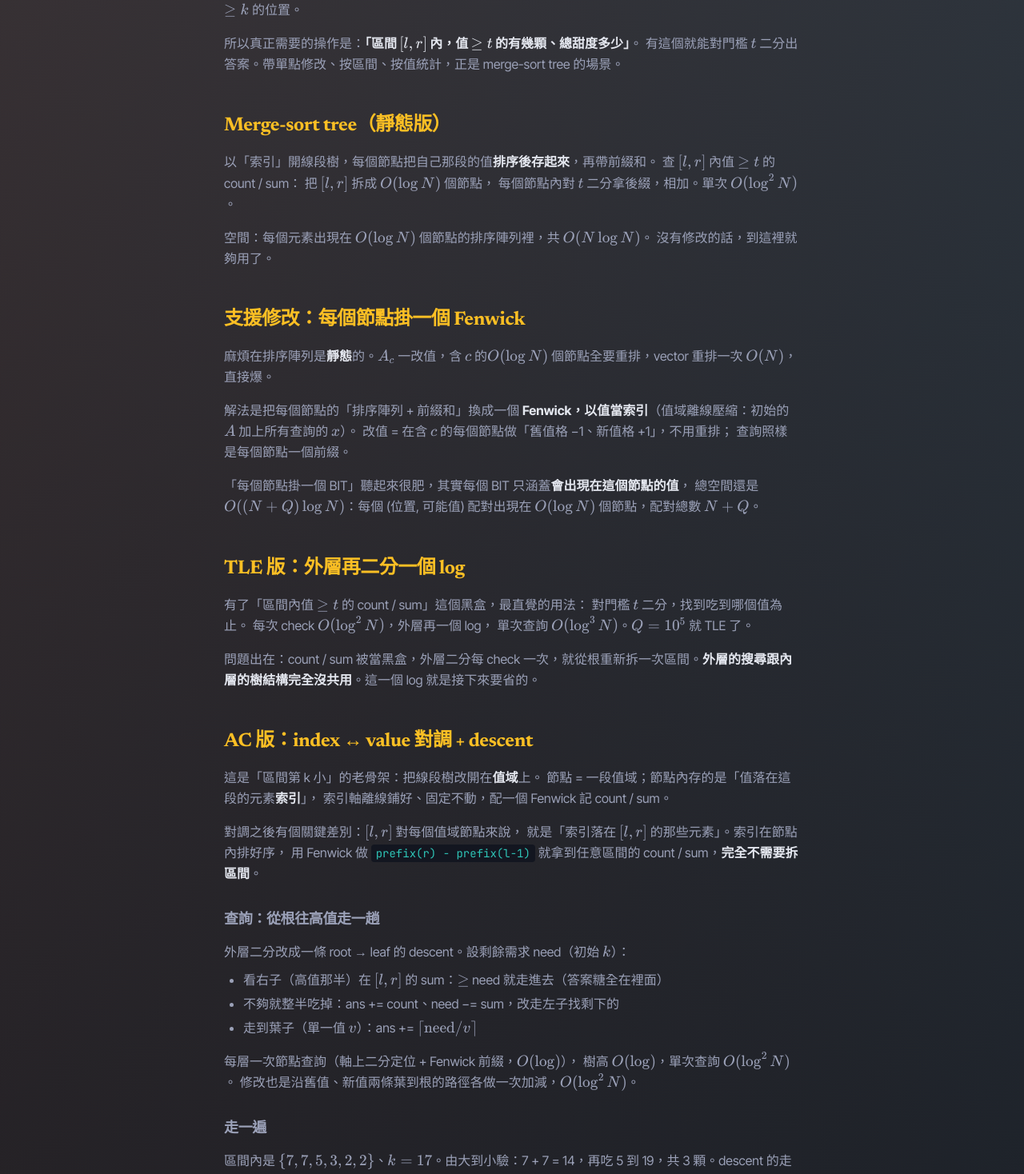
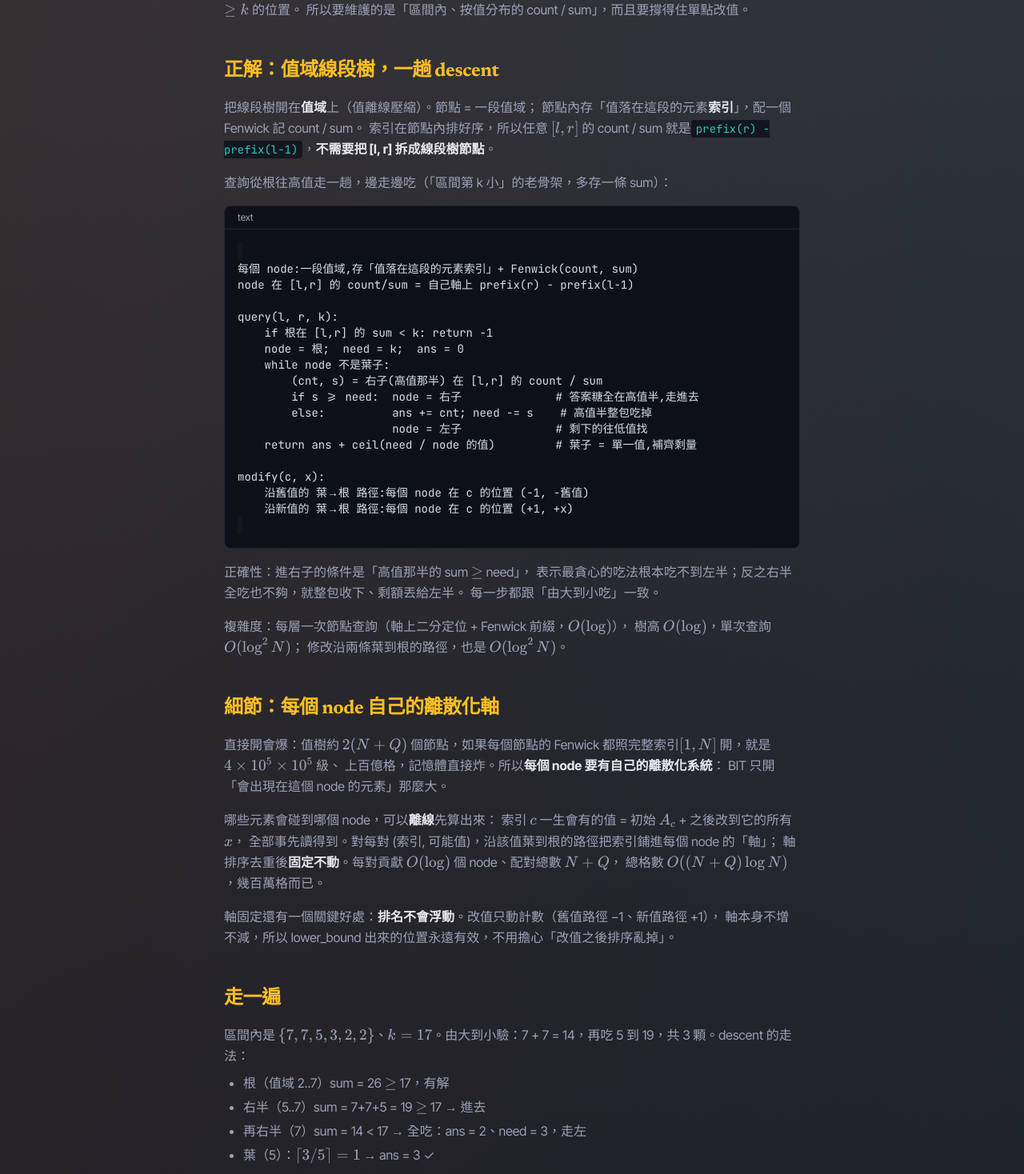
Before and after one commit to HanaYukii/hanayukii-site, a Next.js app: page /blog/abc467g-many-sweets in a window 1280 px wide. Shown: the part 1060-2528 px from the top of the page at 80% size. Built offline with nearby package versions, Linux system fonts and the light colour scheme.

Commit message:
Update /blog/abc467g-many-sweets — 正解前置 + pseudo code、離散化細節、TLE 降為附註

```diff
--- a/src/app/blog/abc467g-many-sweets/page.tsx
+++ b/src/app/blog/abc467g-many-sweets/page.tsx
@@ -10,11 +10,11 @@ import PostJsonLd from "@/components/PostJsonLd";
 export const metadata: Metadata = articleMetadata("/blog/abc467g-many-sweets", {
   title: "AtCoder ABC 467 G Many Sweets Problem | 花雪 HanaYukii",
   description:
-    "AtCoder ABC 467 G 題解。帶單點修改的「區間吃糖到 ≥ k 最少顆數」：merge-sort tree 每節點掛 Fenwick 支援改值，再把 index / value 對調、用 kth-element 式 descent 省掉外層二分的 log。",
+    "AtCoder ABC 467 G 題解。值域線段樹 + kth-element 式 descent 直接走出「區間吃糖到 ≥ k 最少顆數」；每個 node 自帶離線鋪好的離散化軸與 Fenwick 支援單點改值。附 merge-sort tree + 外層二分為何多一個 log。",
   openGraph: {
     title: "AtCoder ABC 467 G Many Sweets Problem",
     description:
-      "merge-sort tree 掛 Fenwick 支援修改，再把 index / value 對調、用 descent 省掉外層二分。",
+      "值域線段樹 + descent 一趟走出答案；每個 node 自帶離線鋪好的離散化軸，BIT 不用開大。",
     type: "article",
   },
 });
@@ -77,10 +77,10 @@ export default function Abc467gManySweets() {
             {[
               { id: "problem", title: "問題重述" },
               { id: "greedy", title: "子問題：由大到小吃" },
-              { id: "msort", title: "Merge-sort tree（靜態版）" },
-              { id: "fenwick", title: "支援修改：每個節點掛一個 Fenwick" },
-              { id: "tle", title: "TLE 版：外層再二分一個 log" },
-              { id: "descent", title: "AC 版：index ↔ value 對調 + descent" },
+              { id: "solution", title: "正解：值域線段樹，一趟 descent" },
+              { id: "discretize", title: "細節：每個 node 自己的離散化軸" },
+              { id: "walkthrough", title: "走一遍" },
+              { id: "tle", title: "附註：merge-sort tree + 外層二分為何多一個 log" },
               { id: "pitfalls", title: "幾個容易誤解的點" },
               { id: "code", title: "完整 Code" },
             ].map((item, i) => (
@@ -118,87 +118,72 @@ export default function Abc467gManySweets() {
           <p>
             固定 <InlineMath math="[l, r]" /> 跟 <InlineMath math="k" />：想吃最少顆，當然挑最甜的先吃。
             把區間內的值由大到小排，答案就是前綴和第一次 <InlineMath math="\ge k" /> 的位置。
-          </p>
-          <p className="mt-4">
-            所以真正需要的操作是：<strong>「區間 <InlineMath math="[l, r]" /> 內，值 <InlineMath math="\ge t" /> 的有幾顆、總甜度多少」</strong>。
-            有這個就能對門檻 <InlineMath math="t" /> 二分出答案。帶單點修改、按區間、按值統計，正是 merge-sort tree 的場景。
+            所以要維護的是「區間內、按值分布的 count / sum」，而且要撐得住單點改值。
           </p>
         </FadeIn>
 
         <FadeIn>
-          <Heading id="msort">Merge-sort tree（靜態版）</Heading>
+          <Heading id="solution">正解：值域線段樹，一趟 descent</Heading>
           <p>
-            以「索引」開線段樹，每個節點把自己那段的值<strong>排序後存起來</strong>，再帶前綴和。
-            查 <InlineMath math="[l, r]" /> 內值 <InlineMath math="\ge t" /> 的 count / sum：
-            把 <InlineMath math="[l, r]" /> 拆成 <InlineMath math="O(\log N)" /> 個節點，
-            每個節點內對 <InlineMath math="t" /> 二分拿後綴，相加。單次 <InlineMath math="O(\log^2 N)" />。
+            把線段樹開在<strong>值域</strong>上（值離線壓縮）。節點 = 一段值域；
+            節點內存「值落在這段的元素<strong>索引</strong>」，配一個 Fenwick 記 count / sum。
+            索引在節點內排好序，所以任意 <InlineMath math="[l, r]" /> 的 count / sum 就是
+            <code>prefix(r) − prefix(l−1)</code>，<strong>不需要把 [l, r] 拆成線段樹節點</strong>。
           </p>
           <p className="mt-4">
-            空間：每個元素出現在 <InlineMath math="O(\log N)" /> 個節點的排序陣列裡，共 <InlineMath math="O(N \log N)" />。
-            沒有修改的話，到這裡就夠用了。
+            查詢從根往高值走一趟，邊走邊吃（「區間第 k 小」的老骨架，多存一條 sum）：
+          </p>
+          <Code lang="text">{`每個 node:一段值域,存「值落在這段的元素索引」+ Fenwick(count, sum)
+node 在 [l,r] 的 count/sum = 自己軸上 prefix(r) - prefix(l-1)
+
+query(l, r, k):
+    if 根在 [l,r] 的 sum < k: return -1
+    node = 根;  need = k;  ans = 0
+    while node 不是葉子:
+        (cnt, s) = 右子(高值那半) 在 [l,r] 的 count / sum
+        if s >= need:  node = 右子              # 答案糖全在高值半,走進去
+        else:          ans += cnt; need -= s    # 高值半整包吃掉
+                       node = 左子              # 剩下的往低值找
+    return ans + ceil(need / node 的值)         # 葉子 = 單一值,補齊剩量
+
+modify(c, x):
+    沿舊值的 葉→根 路徑:每個 node 在 c 的位置 (-1, -舊值)
+    沿新值的 葉→根 路徑:每個 node 在 c 的位置 (+1, +x)`}</Code>
+          <p className="mt-4">
+            正確性：進右子的條件是「高值那半的 sum <InlineMath math="\ge" /> need」，
+            表示最貪心的吃法根本吃不到左半；反之右半全吃也不夠，就整包收下、剩額丟給左半。
+            每一步都跟「由大到小吃」一致。
+          </p>
+          <p className="mt-4">
+            複雜度：每層一次節點查詢（軸上二分定位 + Fenwick 前綴，<InlineMath math="O(\log)" />），
+            樹高 <InlineMath math="O(\log)" />，單次查詢 <InlineMath math="O(\log^2 N)" />；
+            修改沿兩條葉到根的路徑，也是 <InlineMath math="O(\log^2 N)" />。
           </p>
         </FadeIn>
 
         <FadeIn>
-          <Heading id="fenwick">支援修改：每個節點掛一個 Fenwick</Heading>
+          <Heading id="discretize">細節：每個 node 自己的離散化軸</Heading>
           <p>
-            麻煩在排序陣列是<strong>靜態</strong>的。<InlineMath math="A_c" /> 一改值，含 <InlineMath math="c" /> 的
-            <InlineMath math="O(\log N)" /> 個節點全要重排，vector 重排一次 <InlineMath math="O(N)" />，直接爆。
+            直接開會爆：值樹約 <InlineMath math="2(N+Q)" /> 個節點，如果每個節點的 Fenwick 都照完整索引
+            <InlineMath math="[1, N]" /> 開，就是 <InlineMath math="4 \times 10^5 \times 10^5" /> 級、
+            上百億格，記憶體直接炸。所以<strong>每個 node 要有自己的離散化系統</strong>：
+            BIT 只開「會出現在這個 node 的元素」那麼大。
           </p>
           <p className="mt-4">
-            解法是把每個節點的「排序陣列 + 前綴和」換成一個 <strong>Fenwick，以值當索引</strong>
-            （值域離線壓縮：初始的 <InlineMath math="A" /> 加上所有查詢的 <InlineMath math="x" />）。
-            改值 = 在含 <InlineMath math="c" /> 的每個節點做「舊值格 −1、新值格 +1」，不用重排；
-            查詢照樣是每個節點一個前綴。
+            哪些元素會碰到哪個 node，可以<strong>離線</strong>先算出來：
+            索引 <InlineMath math="c" /> 一生會有的值 = 初始 <InlineMath math="A_c" /> + 之後改到它的所有 <InlineMath math="x" />，
+            全部事先讀得到。對每對 (索引, 可能值)，沿該值葉到根的路徑把索引鋪進每個 node 的「軸」；
+            軸排序去重後<strong>固定不動</strong>。每對貢獻 <InlineMath math="O(\log)" /> 個 node、配對總數 <InlineMath math="N+Q" />，
+            總格數 <InlineMath math="O((N+Q)\log N)" />，幾百萬格而已。
           </p>
           <p className="mt-4">
-            「每個節點掛一個 BIT」聽起來很肥，其實每個 BIT 只涵蓋<strong>會出現在這個節點的值</strong>，
-            總空間還是 <InlineMath math="O((N+Q)\log N)" />：每個 (位置, 可能值) 配對出現在 <InlineMath math="O(\log N)" /> 個節點，配對總數 <InlineMath math="N+Q" />。
+            軸固定還有一個關鍵好處：<strong>排名不會浮動</strong>。改值只動計數（舊值路徑 −1、新值路徑 +1），
+            軸本身不增不減，所以 lower_bound 出來的位置永遠有效，不用擔心「改值之後排序亂掉」。
           </p>
         </FadeIn>
 
         <FadeIn>
-          <Heading id="tle">TLE 版：外層再二分一個 log</Heading>
-          <p>
-            有了「區間內值 <InlineMath math="\ge t" /> 的 count / sum」這個黑盒，最直覺的用法：
-            對門檻 <InlineMath math="t" /> 二分，找到吃到哪個值為止。
-            每次 check <InlineMath math="O(\log^2 N)" />，外層再一個 log，
-            單次查詢 <InlineMath math="O(\log^3 N)" />。<InlineMath math="Q = 10^5" /> 就 TLE 了。
-          </p>
-          <p className="mt-4">
-            問題出在：count / sum 被當黑盒，外層二分每 check 一次，就從根重新拆一次區間。
-            <strong>外層的搜尋跟內層的樹結構完全沒共用</strong>。這一個 log 就是接下來要省的。
-          </p>
-        </FadeIn>
-
-        <FadeIn>
-          <Heading id="descent">AC 版：index ↔ value 對調 + descent</Heading>
-          <p>
-            這是「區間第 k 小」的老骨架：把線段樹改開在<strong>值域</strong>上。
-            節點 = 一段值域；節點內存的是「值落在這段的元素<strong>索引</strong>」，
-            索引軸離線鋪好、固定不動，配一個 Fenwick 記 count / sum。
-          </p>
-          <p className="mt-4">
-            對調之後有個關鍵差別：<InlineMath math="[l, r]" /> 對每個值域節點來說，
-            就是「索引落在 <InlineMath math="[l, r]" /> 的那些元素」。索引在節點內排好序，
-            用 Fenwick 做 <code>prefix(r) − prefix(l−1)</code> 就拿到任意區間的 count / sum，
-            <strong>完全不需要拆區間</strong>。
-          </p>
-          <SubHeading>查詢：從根往高值走一趟</SubHeading>
-          <p>
-            外層二分改成一條 root → leaf 的 descent。設剩餘需求 need（初始 <InlineMath math="k" />）：
-          </p>
-          <ul className="ml-6 mt-2 list-disc space-y-1">
-            <li>看右子（高值那半）在 <InlineMath math="[l, r]" /> 的 sum：<InlineMath math="\ge" /> need 就走進去（答案糖全在裡面）</li>
-            <li>不夠就整半吃掉：ans += count、need −= sum，改走左子找剩下的</li>
-            <li>走到葉子（單一值 <InlineMath math="v" />）：ans += <InlineMath math="\lceil \text{need}/v \rceil" /></li>
-          </ul>
-          <p className="mt-4">
-            每層一次節點查詢（軸上二分定位 + Fenwick 前綴，<InlineMath math="O(\log)" />），
-            樹高 <InlineMath math="O(\log)" />，單次查詢 <InlineMath math="O(\log^2 N)" />。
-            修改也是沿舊值、新值兩條葉到根的路徑各做一次加減，<InlineMath math="O(\log^2 N)" />。
-          </p>
-          <SubHeading>走一遍</SubHeading>
+          <Heading id="walkthrough">走一遍</Heading>
           <p>
             區間內是 <InlineMath math="\{7, 7, 5, 3, 2, 2\}" />、<InlineMath math="k = 17" />。由大到小驗：7 + 7 = 14，再吃 5 到 19，共 3 顆。descent 的走法：
           </p>
@@ -208,6 +193,20 @@ export default function Abc467gManySweets() {
             <li>再右半（7）sum = 14 &lt; 17 → 全吃：ans = 2、need = 3，走左</li>
             <li>葉（5）：<InlineMath math="\lceil 3/5 \rceil = 1" /> → ans = 3 ✓</li>
           </ul>
+        </FadeIn>
+
+        <FadeIn>
+          <Heading id="tle">附註：merge-sort tree + 外層二分為何多一個 log</Heading>
+          <p>
+            最自然的第一版是反過來：以「索引」開線段樹，每個節點存自己那段的值（merge-sort tree），
+            要支援改值就把排序陣列換成 Fenwick。查詢時把 <InlineMath math="[l, r]" /> 拆成
+            <InlineMath math="O(\log N)" /> 個節點問「值 <InlineMath math="\ge t" /> 的 count / sum」，
+            再對門檻 <InlineMath math="t" /> 外層二分，單次 <InlineMath math="O(\log^3 N)" />，TLE。
+          </p>
+          <p className="mt-4">
+            差在外層二分把 count / sum 當黑盒，每 check 一次就從根重拆一次區間，搜尋跟樹結構沒共用。
+            index ↔ value 對調之後，「搜答案」本身就是樹上那趟 descent，一個 log 就這樣省掉了。
+          </p>
         </FadeIn>
 
         <FadeIn>
@@ -225,11 +224,11 @@ export default function Abc467gManySweets() {
               值樹裡 <InlineMath math="[l, r]" /> 不對應任何節點，每個節點自己前綴相減就能拿任意區間，這正是不用拆區間的原因。
             </li>
             <li>
-              <strong>descent 是一條路，不是 DFS</strong>：每層只進一個 child。
-              它取代的是「外層對門檻二分」，搜答案跟樹結構共用同一趟，這就是省掉一個 log 的地方。
+              <strong>descent 是一條路，不是 DFS</strong>：每層只進一個 child，
+              搜答案跟樹結構共用同一趟。
             </li>
             <li>
-              <strong>二分沒有完全消失</strong>：每層還是要在節點的索引軸上 lower_bound 定位 <InlineMath math="l, r" />，
+              <strong>二分沒有完全消失</strong>：每層還是要在節點的軸上 lower_bound 定位 <InlineMath math="l, r" />，
               但那是查座標，不是搜答案。
             </li>
             <li>
@@ -241,10 +240,6 @@ export default function Abc467gManySweets() {
 
         <FadeIn>
           <Heading id="code">完整 Code</Heading>
-          <p>
-            離線鋪軸的部分：每個索引「可能」的值 = 初始值 + 會改到它的查詢 x，
-            每對 (索引, 值) 沿值的路徑鋪進節點軸，之後軸固定、只動 Fenwick 計數。
-          </p>
           <Code lang="cpp">{`// G - Many Sweets Problem   (AC, O((N+Q) log^2 N))
 #include <bits/stdc++.h>
 using namespace std;
```
